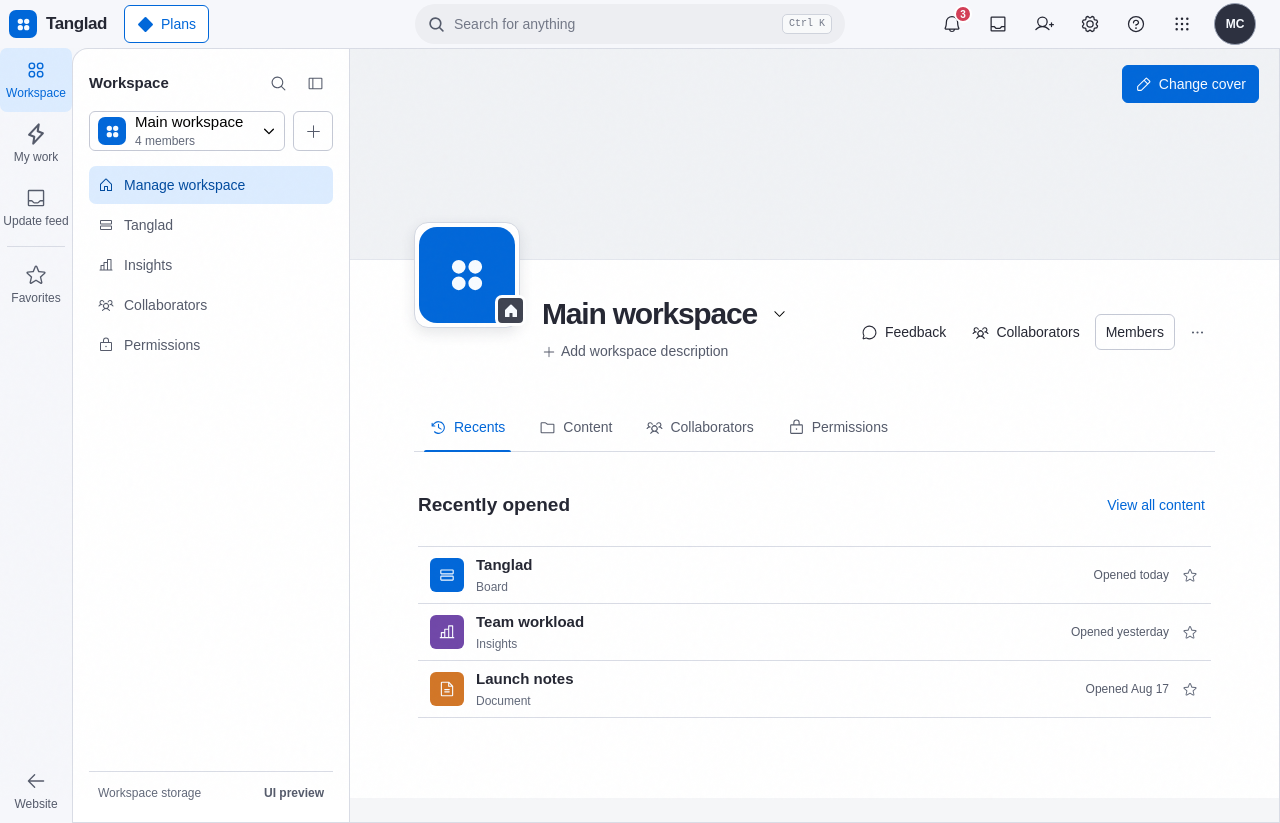
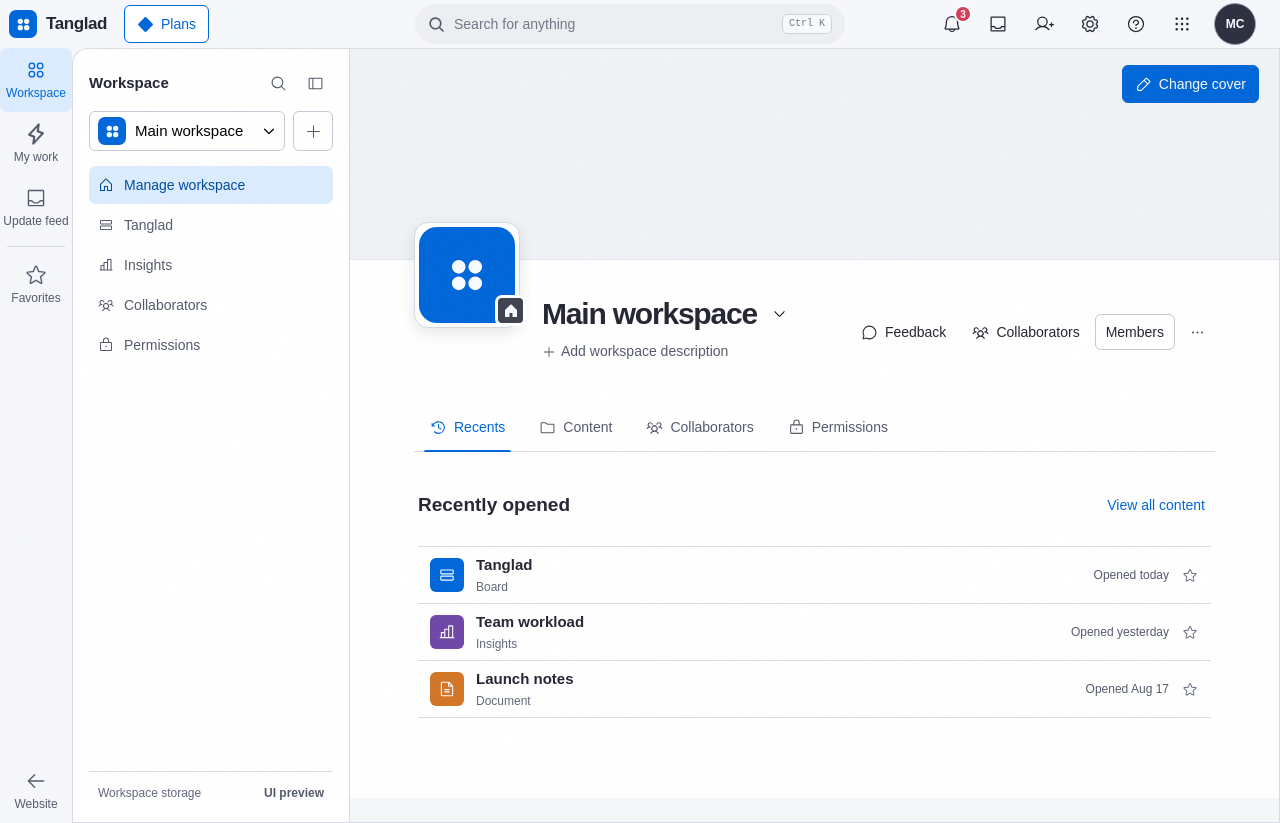
Before and after one commit to 0xreveriii/Tanglad, a Next.js app: page /app in a window 1280 px wide. Built offline with nearby package versions, Linux system fonts and the light colour scheme.

Commit message:
workspace ui clean

```diff
--- a/app/app/workspace.css
+++ b/app/app/workspace.css
@@ -395,6 +395,8 @@
 .tl-workspace-switcher {
   width: 100%;
   min-height: 42px;
+  display: flex;
+  align-items: center;
   gap: 9px;
   padding: 5px 8px;
   margin-bottom: 12px;
@@ -411,11 +413,12 @@
 .tl-workspace-add svg { width: 17px; height: 17px; }
 
 .tl-workspace-switcher:hover { background: var(--tl-surface-muted); }
-.tl-workspace-switcher-mark { width: 28px; height: 28px; display: grid; place-items: center; flex: 0 0 auto; }
-.tl-workspace-switcher > span:nth-child(2) { min-width: 0; flex: 1; }
+.tl-workspace-switcher-mark { width: 28px; height: 28px; display: grid; place-items: center; align-self: center; flex: 0 0 auto; line-height: 0; }
+.tl-workspace-switcher-mark .tl-mark { place-self: center; }
+.tl-workspace-switcher > span:nth-child(2) { min-width: 0; display: flex; align-items: center; flex: 1; }
 .tl-workspace-switcher strong,
 .tl-workspace-switcher small { display: block; overflow: hidden; text-overflow: ellipsis; white-space: nowrap; }
-.tl-workspace-switcher strong { font-size: var(--tl-type-body-size); font-weight: var(--tl-weight-medium); }
+.tl-workspace-switcher strong { font-size: var(--tl-type-body-size); font-weight: var(--tl-weight-medium); line-height: var(--tl-leading-control); }
 .tl-workspace-switcher small { color: var(--tl-text-faint); font-size: var(--tl-type-meta-size); }
 .tl-workspace-switcher > svg { width: 14px; flex: 0 0 auto; transition: transform 180ms ease; }
 .tl-workspace-switcher > svg.is-open { transform: rotate(180deg); }
@@ -435,11 +438,12 @@
 }
 
 .tl-workspace-menu-search {
-  min-height: 40px;
+  min-height: 36px;
+  height: 36px;
   display: flex;
   align-items: center;
-  gap: 8px;
-  padding: 0 10px;
+  gap: 7px;
+  padding: 0 9px;
   border: 1px solid var(--tl-line-strong);
   border-radius: 6px;
   color: var(--tl-text-soft);
@@ -447,7 +451,7 @@
 }
 
 .tl-workspace-menu-search:focus-within { border-color: var(--tl-blue); }
-.tl-workspace-menu-search svg { width: 16px; height: 16px; flex: 0 0 auto; }
+.tl-workspace-menu-search svg { width: 15px; height: 15px; flex: 0 0 auto; }
 .tl-workspace-menu-search input { width: 100%; min-width: 0; border: 0; outline: 0; color: var(--tl-text); background: transparent; font-size: var(--tl-type-control-size); }
 .tl-workspace-menu-search input::placeholder { color: var(--tl-text-faint); opacity: 1; }
 .tl-workspace-menu section { margin-top: 9px; }
@@ -467,7 +471,9 @@
 .tl-workspace-menu section > button:hover,
 .tl-workspace-menu section > button.is-active { background: var(--tl-blue-soft); }
 .tl-workspace-menu section > button strong { overflow: hidden; font-size: var(--tl-type-control-size); font-weight: var(--tl-weight-medium); text-overflow: ellipsis; white-space: nowrap; }
-.tl-workspace-menu-mark { width: 24px; height: 24px; display: grid; place-items: center; flex: 0 0 auto; }
+.tl-workspace-menu-mark { width: 24px; height: 24px; display: grid; place-items: center; flex: 0 0 auto; line-height: 0; }
+.tl-workspace-menu-mark .tl-mark { width: 22px; height: 22px; place-self: center; border-radius: 6px; }
+.tl-workspace-menu-mark .tl-mark svg { width: 13px; height: 13px; }
 .tl-workspace-menu-empty { margin: 18px 0; color: var(--tl-text-soft); font-size: var(--tl-type-meta-size); text-align: center; }
 .tl-workspace-menu footer { margin: 14px -10px 0; padding: 8px; display: grid; gap: 2px; border-top: 1px solid var(--tl-line); }
 .tl-workspace-menu footer button { min-height: 36px; display: flex; align-items: center; justify-content: center; gap: 7px; border-radius: 6px; color: var(--tl-text); background: transparent; font-size: var(--tl-type-control-size); }
@@ -1013,7 +1019,7 @@
   position: fixed;
   z-index: 47;
   inset: 0;
-  padding: clamp(18px, 2.4vw, 38px);
+  padding: clamp(18px, 2.4vw, 38px) clamp(16px, 1.5vw, 24px);
   display: grid;
   place-items: center;
   color: var(--tl-text);
@@ -1023,7 +1029,7 @@
 
 .tl-search-dialog {
   position: relative;
-  width: min(1540px, 100%);
+  width: 100%;
   height: min(880px, calc(100dvh - clamp(36px, 4.8vw, 76px)));
   min-height: 520px;
   display: grid;
--- a/components/tanglad-workspace.tsx
+++ b/components/tanglad-workspace.tsx
@@ -405,7 +405,7 @@ export function TangladWorkspace() {
               aria-haspopup="dialog"
             >
               <span className="tl-workspace-switcher-mark"><AppMark small /></span>
-              <span><strong>Main workspace</strong><small>4 members</small></span>
+              <span><strong>Main workspace</strong></span>
               <CaretDown className={workspaceMenuOpen ? "is-open" : ""} weight="bold" />
             </button>
             <button className="tl-workspace-add" onClick={() => setToast("New workspace creation is ready for product integration")} aria-label="Add workspace" title="Add workspace"><Plus /></button>
```
